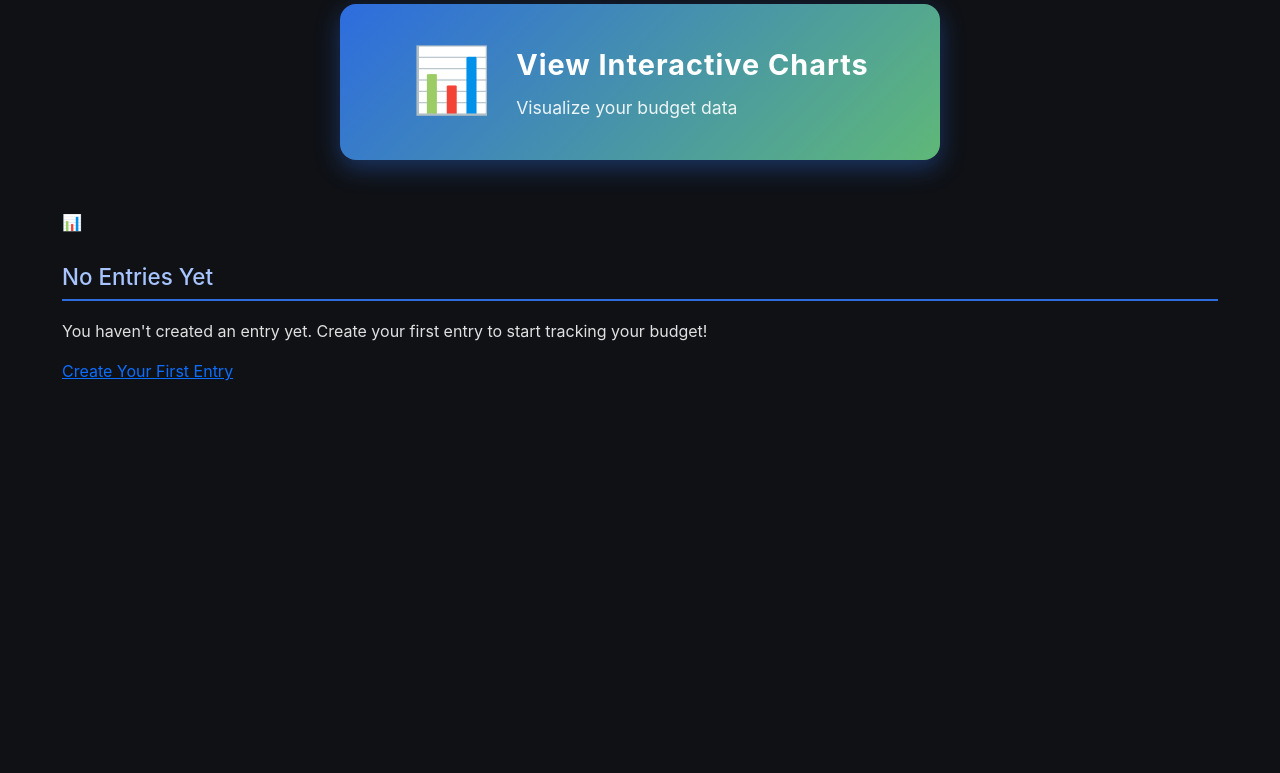
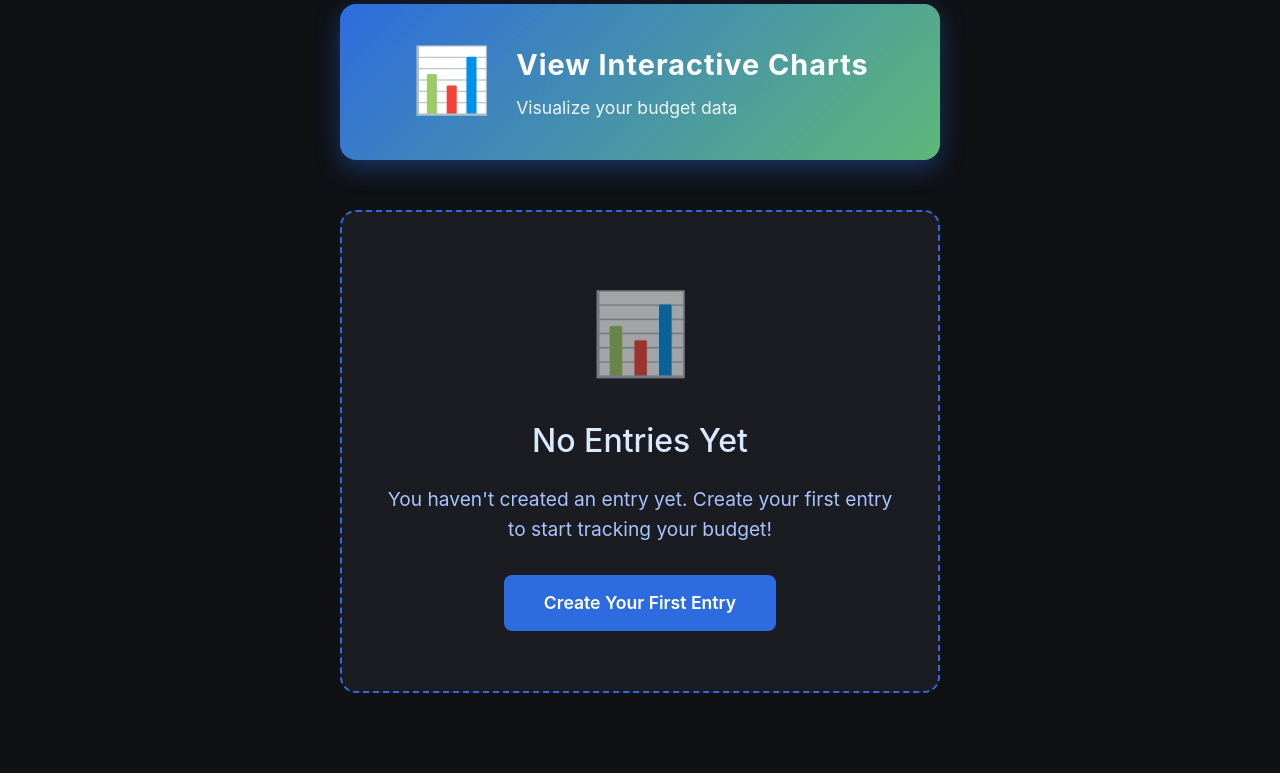
Before and after one commit to DoPe-EyeSZ/Finance-Project, a Flask app: page /summary in a window 1280 px wide. Shown: the part 207-980 px from the top of the page. Before the commit the page ends 588 px from the top, so only its background shows below. Run offline with Flask 3, Linux system fonts and the light colour scheme; the visitor is signed in with stand-in values (Sample User, id 1); data that the repository does not hold is empty; some libraries are stand-ins or nearby versions.

Commit message:
fixed appearance error

```diff
--- a/static/style.css
+++ b/static/style.css
@@ -1608,3 +1608,52 @@ h2 {
         font-size: 1em;
     }
 }
+
+/* Empty State */
+.empty-state {
+    background: #1a1c22;
+    border-radius: 16px;
+    padding: 60px 40px;
+    text-align: center;
+    margin: 50px auto;
+    max-width: 600px;
+    border: 2px dashed #2d6cdf;
+}
+
+.empty-icon {
+    font-size: 5em;
+    margin-bottom: 20px;
+    opacity: 0.6;
+}
+
+.empty-title {
+    color: #dbe9ff;
+    font-size: 2em;
+    margin-bottom: 15px;
+    border: none;
+}
+
+.empty-text {
+    color: #a7c4ff;
+    font-size: 1.2em;
+    line-height: 1.6;
+    margin-bottom: 30px;
+}
+
+.empty-cta {
+    display: inline-block;
+    background: #2d6cdf;
+    color: white;
+    padding: 15px 40px;
+    border-radius: 8px;
+    text-decoration: none;
+    font-weight: 600;
+    font-size: 1.1em;
+    transition: all 0.3s ease;
+}
+
+.empty-cta:hover {
+    background: #1f5bb8;
+    transform: scale(1.05);
+    color: white;
+}
```
